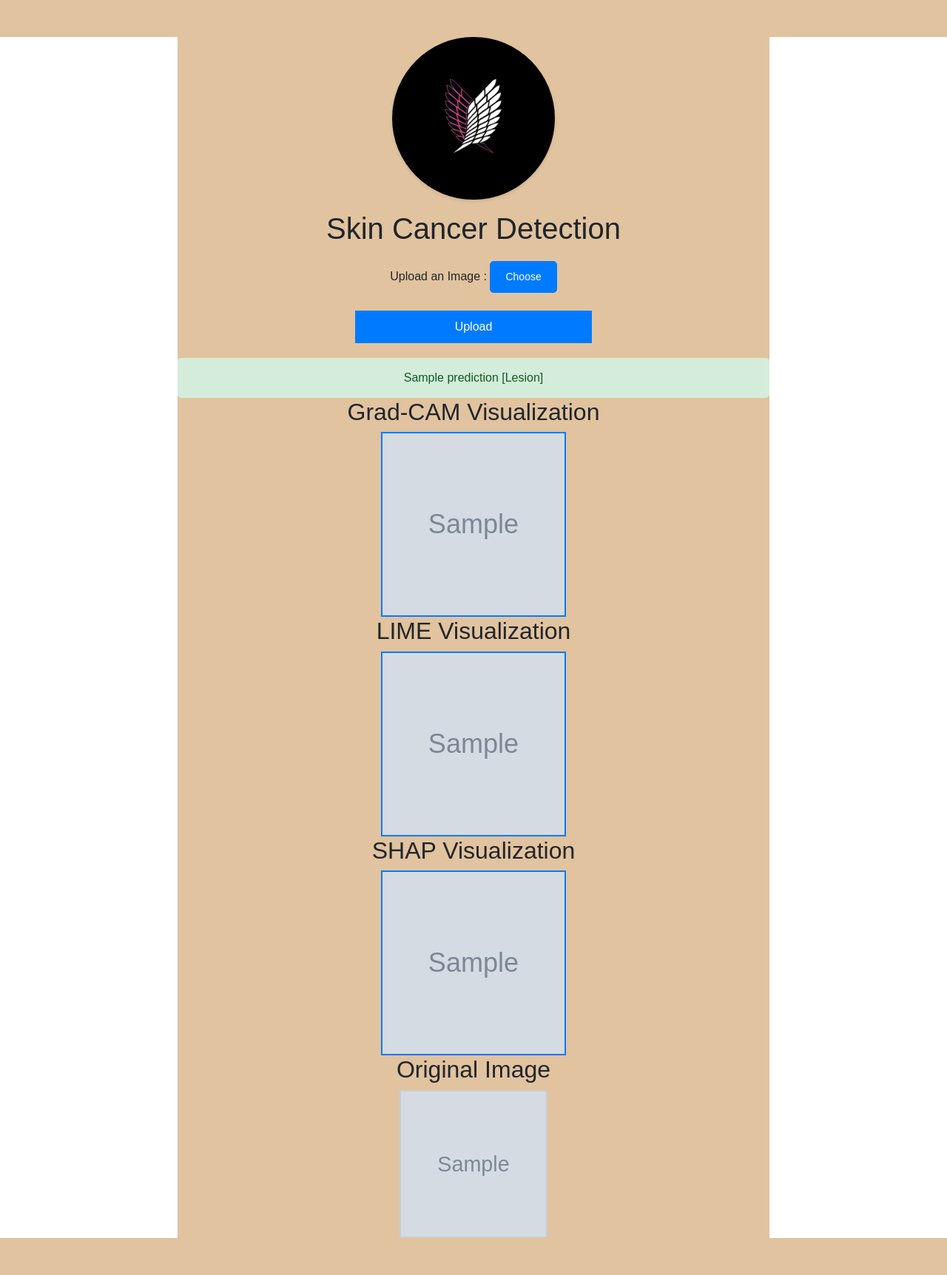
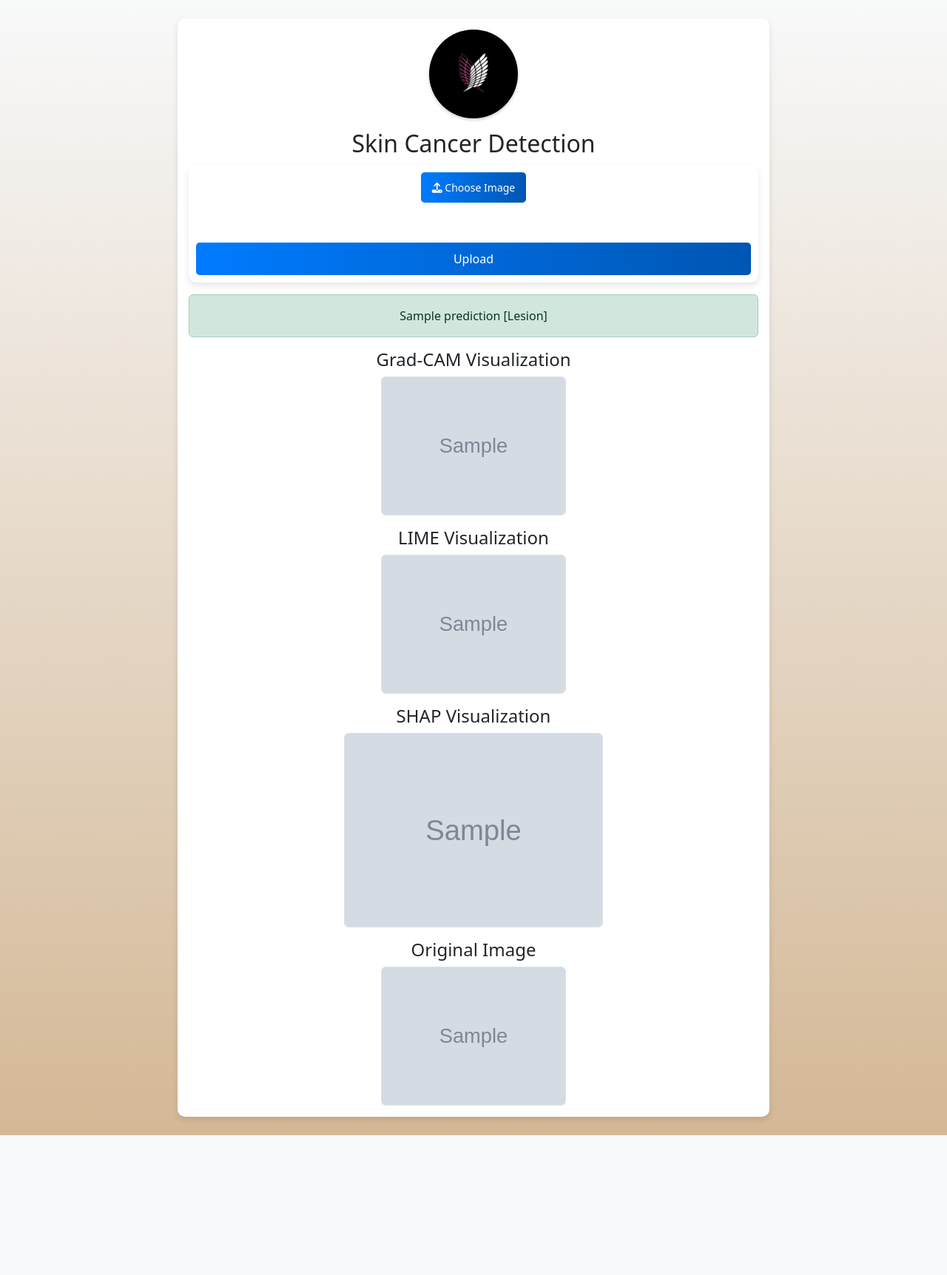
Before and after one commit to rheajohn2112/Skin-Cancer-Detection-using-CNN-and-XAI, a Flask app: template templates/index.html in a window 1280 px wide. Shown: the whole page at 74% size. After the commit the page ends 1535 px from the top, so only its background shows below. Run offline with Flask 3, Linux system fonts and the light colour scheme; the template is opened without the code that fills it: most values are stand-ins (such as "Sample title", 1, 10 or a date in 2020); grey boxes marked "Sample" are stand-in pictures; some libraries are stand-ins or nearby versions.

Commit message:
Frontend beautification

```diff
--- a/static/styles.css
+++ b/static/styles.css
@@ -1,15 +1,23 @@
-* {
+/* * {
   background-color: #E1C39F;
-}
+  font-family: 'Arial', sans-serif;
+  margin: 0;
+  padding: 0;
+  box-sizing: border-box;
+} */
+
 #root {
   max-width: 800px;
-  margin: 50px auto;
+  margin: 25px auto;
   text-align: center;
-  font-family: Arial, sans-serif;
 }
 
 form {
-  margin-top: 20px;
+  margin-top: 10px;
+  padding: 10px;
+  background: #fff;
+  border-radius: 10px;
+  box-shadow: 0 4px 8px rgba(0, 0, 0, 0.1);
 }
 
 .form-group {
@@ -23,70 +31,139 @@ input[type="file"] {
 button {
   display: inline-block;
   width: 40%;
-  padding: 10px;
+  padding: 12px;
   border: none;
-  border-radius: 4px;
-  background-color: #007bff;
+  border-radius: 25px;
+  background: linear-gradient(90deg, #007bff, #0056b3);
   color: #fff;
   font-size: 16px;
   cursor: pointer;
-  transition: background-color 0.3s ease;
+  transition: transform 0.2s, background 0.3s;
 }
 
 button:disabled {
-  background-color: #ccc;
+  background: #ccc;
   cursor: not-allowed;
 }
 
 button:hover {
-  background-color: #0056b3;
+  transform: scale(1.05);
+  background: linear-gradient(90deg, #0056b3, #004494);
+}
+
+.success, .error {
+  margin-top: 20px;
+  padding: 15px;
+  border-radius: 5px;
+  font-weight: bold;
 }
 
 .success {
-  margin-top: 20px;
-  padding: 15px;
-  background-color: #d4edda;
+  background: #d4edda;
   color: #155724;
-  border-radius: 5px;
+  animation: fadeIn 0.5s ease-in-out;
 }
 
 .error {
-  margin-top: 20px;
-  padding: 15px;
-  background-color: #f8d7da;
+  background: #f8d7da;
   color: #721c24;
-  border-radius: 5px;
+  animation: shake 0.3s ease-in-out;
+}
+
+@keyframes fadeIn {
+  from { opacity: 0; transform: translateY(-10px); }
+  to { opacity: 1; transform: translateY(0); }
+}
+
+@keyframes shake {
+  0%, 100% { transform: translateX(0); }
+  25% { transform: translateX(-5px); }
+  50% { transform: translateX(5px); }
+  75% { transform: translateX(-5px); }
 }
 
 .logo {
   display: block;
   width: 220px;
-  margin: 0 auto 15px auto;
+  margin: 0 auto 15px;
   object-fit: contain;
   border-radius: 50%;
-  background-color: #000000;
+  background: #000;
   padding: 5px;
-  box-shadow: 0 2px 4px rgba(0, 0, 0, 0.1);
+  box-shadow: 0 2px 4px rgba(0, 0, 0, 0.2);
+  animation: fadeIn 1s ease-in-out;
 }
 
 .custom-file-upload {
   display: inline-block;
-  padding: 10px 20px;
+  padding: 12px 24px;
   cursor: pointer;
-  background-color: #007bff;
+  background: linear-gradient(90deg, #007bff, #0056b3);
   color: #fff;
-  border: 1px solid #007bff;
-  border-radius: 5px;
-  transition: background-color 0.3s ease;
+  border-radius: 25px;
   font-size: 14px;
+  transition: transform 0.2s, background 0.3s;
 }
 
-.gradcam-image {
+.custom-file-upload:hover {
+  transform: scale(1.05);
+  background: linear-gradient(90deg, #0056b3, #004494);
+}
+
+div img {
+  border-radius: 10px;
+  transition: transform 0.3s ease-in-out;
+}
+
+div img:hover {
+  transform: scale(1.05);
+}
+
+.gradcam-image, .og-image, .lime-image {
   border: 2px solid #007bff;
   height: 250px;
   width: 250px;
 }
 
-.og-image {
-  border: 2px solid #ccc;
+.shap-image {
+  border: 2px solid #007bff;
+  height: 350px;
+  width: 350px;
 }
+
+.modal {
+  display: none;
+  position: fixed;
+  z-index: 1000;
+  padding-top: 10%;
+  left: 0;
+  top: 0;
+  width: 100%;
+  height: 100%;
+  overflow: auto;
+  background-color: rgba(0, 0, 0, 0.8);
+}
+
+/* Modal Content (Image) */
+.modal-content {
+  display: block;
+  margin: auto;
+  max-width: 550px;
+  max-height: 550px;
+  border-radius: 10px;
+  box-shadow: 0 0 10px rgba(255, 255, 255, 0.5);
+  justify-content: center;
+}
+
+.close {
+  position: absolute;
+  top: 10px;
+  right: 35px;
+  color: white;
+  font-size: 40px;
+  font-weight: bold;
+  cursor: pointer;
+}
+.close:hover {
+  color: #ccc;
+}
--- a/templates/index.html
+++ b/templates/index.html
@@ -6,24 +6,76 @@
   <title>Skin Cancer Detection</title>
   <link rel="stylesheet" href="/static/styles.css">
   <link rel="shortcut icon" href="{{ url_for('static', filename='favicon.ico') }}">
-  <link rel="stylesheet" href="https://cdn.jsdelivr.net/npm/bootstrap@4.1.3/dist/css/bootstrap.min.css" integrity="sha384-MCw98/SFnGE8fJT3GXwEOngsV7Zt27NXFoaoApmYm81iuXoPkFOJwJ8ERdknLPMO" crossorigin="anonymous">
+  <link rel="stylesheet" href="https://cdn.jsdelivr.net/npm/bootstrap@5.3.0/dist/css/bootstrap.min.css">
+  <script src="https://kit.fontawesome.com/a076d05399.js" crossorigin="anonymous"></script>
+  <script src="https://cdn.jsdelivr.net/npm/bootstrap@5.3.0/dist/js/bootstrap.bundle.min.js"></script>
+  <style>
+    body {
+      min-height: 100vh;
+      background: linear-gradient(to bottom, #f8f9fa, #d4b896);
+      overflow-y: auto;
+      display: flex;
+      justify-content: center;
+      align-items: center;
+    }
+    .container {
+      background: white;
+      padding: 15px;
+      border-radius: 10px;
+      box-shadow: 0 4px 8px rgba(0, 0, 0, 0.1);
+      max-width: 500px;
+      text-align: center;
+      min-height: 300px; /* Set minimum height */
+      transition: all 0.5s ease-in-out;
+    }
+
+    .logo {
+      width: 120px;
+      margin-bottom: 15px;
+    }
+    .custom-file-upload {
+      background-color: #007bff;
+      color: white;
+      padding: 10px 15px;
+      border-radius: 5px;
+      display: inline-block;
+      cursor: pointer;
+      margin-bottom: 15px;
+    }
+    .custom-file-upload:hover {
+      background-color: #0056b3;
+    }
+    button {
+      background-color: #28a745;
+      color: white;
+      border: none;
+      padding: 10px;
+      border-radius: 5px;
+      width: 100%;
+      cursor: pointer;
+    }
+    button:hover {
+      background-color: #218838;
+    }
+  </style>
 </head>
 <body>
-  <div id="root">
-    <img src="{{ url_for('static', filename='no_bg.png') }}" class="logo">
-    <h1>Skin Cancer Detection</h1>
+
+  <div id="root" class="container">
+    <a href="/">
+      <img src="{{ url_for('static', filename='no_bg.png') }}" class="logo rounded-circle">
+    </a>
+    <h2>Skin Cancer Detection</h2>
     <form action="/upload" method="POST" enctype="multipart/form-data">
       <div class="form-group">
-        <label for="fileInput">Upload an Image : </label>
-        <label class="custom-file-upload" >
-          <input type="file" id="fileInput" name="file1" />
-          Choose
+        <label for="fileInput" class="custom-file-upload">
+          <input type="file" id="fileInput" name="file1" hidden />
+          <i class="fas fa-upload"></i> Choose Image
         </label>
       </div>
-
       {% with messages = get_flashed_messages(with_categories=true) %}
         {% if messages %}
-            <div class="container mt-3">
+          <div class="mt-3">
             {% for category, message in messages %}
               <div class="alert alert-{{ category }} alert-dismissible fade show" role="alert">
                 {{ message }}
@@ -34,52 +86,53 @@
         {% endif %}
       {% endwith %}
 
-      <div id="preview-section" style="display: none; margin-top: 15px; margin-bottom: 15px;">
-        <h3>Image Preview:</h3>
-        <img id="imagePreview" src="" alt="Image Preview" style="max-width: 50%; border: 1px solid #ccc; border-radius: 8px; height: 250px; width: 250px;" />
+      <div id="preview-section" style="
+          opacity: 0;
+          max-height: 0px;
+          overflow: hidden;
+          transition: opacity 0.5s ease-in-out, max-height 0.5s ease-in-out;
+          margin-top: 15px;"
+      >
+        <h5>Image Preview:</h5>
+        <img id="imagePreview" src="" alt="Image Preview" class="gradcam-image" />
       </div>
-      <button type="submit">Upload</button>
+
+      <br>
+      <button type="submit" id="upload-btn" onclick="startProgressBar(event)">Upload</button>
     </form>
 
+  <progress id="progress-bar" value="0" max="100" style="width: 100%; display: none;"></progress>
+
     {% if prediction %}
-      <div class="success" id="feedback">
-        {{ prediction  }}
-        {% if prediction[-1] == '0' %}
-          [Cancer]
-        {% else %}
-          [Lesion]
+      <div class="alert alert-success mt-3" id="feedback">
+        {{ prediction  }} {% if prediction[-1] == '0' %} [Cancer] {% else %} [Lesion] {% endif %}
+      </div>
+    {% endif %}
+    {% if gradcam_image %}
+      <h4 class="mt-3">Grad-CAM Visualization</h4>
+      <img src="{{ gradcam_image }}" alt="Grad-CAM Result" class="gradcam-image img-fluid rounded border"/>
+    {% endif %}
+    {% if lime_image %}
+      <h4 class="mt-3">LIME Visualization</h4>
+      <img src="{{ lime_image }}" alt="LIME Result" class="lime-image img-fluid rounded border"/>
+    {% endif %}
+    {% if shap_image %}
+      <h4 class="mt-3">SHAP Visualization</h4>
+      <img src="{{ shap_image }}" alt="SHAP Result" class="shap-image img-fluid rounded border"/>
+    {% endif %}
+    {% if file_path %}
+      <h4 class="mt-3">Original Image</h4>
+      <img src="{{ file_path }}" alt="Original Image" class="og-image img-fluid rounded border"/>
+    {% endif %}
+    {% if error %}
+      <div class="alert alert-danger mt-3" id="feedback">{{ error }}</div>
     {% endif %}
   </div>
-    {% endif %}
 
-    {% if gradcam_image %}
-      <h2>Grad-CAM Visualization</h2>
-      <img src="{{ gradcam_image }}" alt="Grad-CAM Result" class="gradcam-image"/>
-    {% endif %}
-
-    {% if lime_image %}
-      <h2>LIME Visualization</h2>
-      <img src="{{ lime_image }}" alt="LIME Result" class="gradcam-image"/>
-    {% endif %}
-
-    {% if shap_image %}
-      <h2>SHAP Visualization</h2>
-      <img src="{{ shap_image }}" alt="SHAP Result" class="gradcam-image"/>
-    {% endif %}
-
-    {% if file_path %}
-      <h2>Original Image</h2>
-      <img src="{{ file_path }}" alt="Original Image" class="og-image" height="200px" width="200px"/>
-    {% endif %}
-
-    {% if error %}
-      <div class="error" id="feedback">{{ error }}</div>
-    {% endif %}
+  <div id="imageModal" class="modal" onclick="closeModal()">
+    <span class="close">&times;</span>
+    <img class="modal-content" id="modalImg">
   </div>
-  <!-- Bootstrap JavaScript -->
-<script src="https://cdn.jsdelivr.net/npm/bootstrap@5.3.0/dist/js/bootstrap.bundle.min.js"></script>
-
-</body>
 
   <script>
     document.getElementById('fileInput').addEventListener('change', function(event) {
@@ -90,12 +143,70 @@
           const previewSection = document.getElementById('preview-section');
           const imagePreview = document.getElementById('imagePreview');
           imagePreview.src = e.target.result;
-        previewSection.style.display = 'block';
+          previewSection.style.opacity = "1";
+          previewSection.style.maxHeight = "500px";
         };
         reader.readAsDataURL(file);
       }
     });
 
+    document.addEventListener("DOMContentLoaded", function()
+    {
+      let uploadForm = document.querySelector("form");
+      let uploadBtn = document.querySelector("button[type='submit']");
+      let fileInput = document.getElementById("fileInput");
+      let progressBar = document.getElementById("progress-bar");
+
+      uploadForm.addEventListener("submit", function()
+      {
+          if (!fileInput.files.length)
+          {
+              alert("Please select a file before uploading!");
+              return false; // Prevent form submission if no file is chosen
+          }
+
+          uploadBtn.disabled = true;
+          progressBar.style.display = "block";
+
+          let time = 0;
+          let interval = setInterval(() => {
+              time += 500;
+              let percentage = (time / 17000) * 100;
+              progressBar.value = percentage;
+
+              if (time >= 17000) {
+                  clearInterval(interval); // Stop progress at 100%
+              }
+          }, 500);
+
+          let container = document.querySelector(".container");
+          container.style.transition = "all 0.5s ease-in-out"; // Smooth animation
+          container.style.minHeight = "650px";
+          return true;
+      });
+    });
+
+    function showImageModal(imgSrc) {
+      let modal = document.getElementById("imageModal");
+      let modalImg = document.getElementById("modalImg");
+      modal.style.display = "block";
+      modalImg.src = imgSrc;
+    }
+
+    function closeModal() {
+      document.getElementById("imageModal").style.display = "none";
+    }
+
+    document.addEventListener("DOMContentLoaded", function () {
+      let images = document.querySelectorAll(".gradcam-image, .shap-image, .lime-image");
+      images.forEach(img => {
+        img.style.cursor = "pointer";
+        img.addEventListener("click", function () {
+          showImageModal(this.src);
+        });
+      });
+    });
+
   </script>
-
+</body>
 </html>
```
Also changed, not shown: 1 other file. Lines whose indentation alone changed are shown as unchanged.
